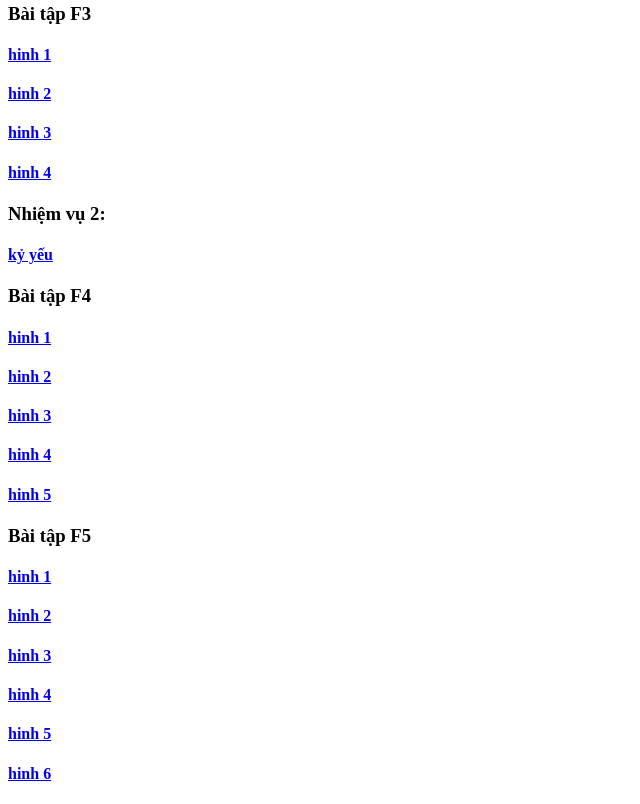
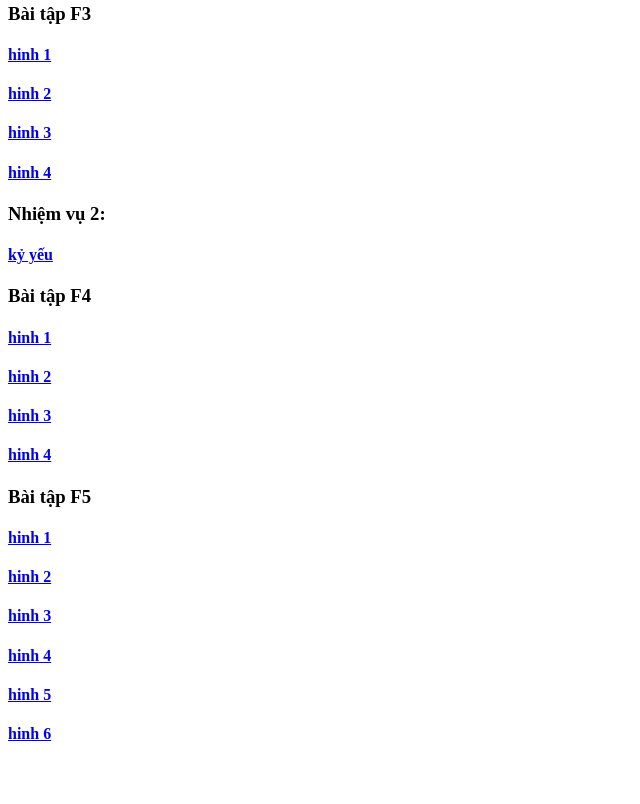
Before and after one commit to nguyenhoanglam07062008-bot/nguyenhoanglam.github.io, a plain HTML site: page index.html in a window 1280 px wide. Shown: the part 682-1486 px from the top of the page, without its empty margins (0-640 px from the left). After the commit the page ends 1447 px from the top, so only its background shows below. Drawn offline with Linux system fonts and the light colour scheme.

Commit message:
Update index.html

```diff
--- a/index.html
+++ b/index.html
@@ -33,7 +33,7 @@
   <h4><a href="baitapf4/hinh2.html">hinh 2</a> </h4>
   <h4><a href="baitapf4/hinh3.html">hinh 3</a> </h4>
   <h4><a href="baitapf4/hinh4.html">hinh 4</a> </h4>
-  <h4><a href="baitapf4/hinh5.html">hinh 5</a> </h4>
+
 
 
   <h3>Bài tập F5</h3>
```
